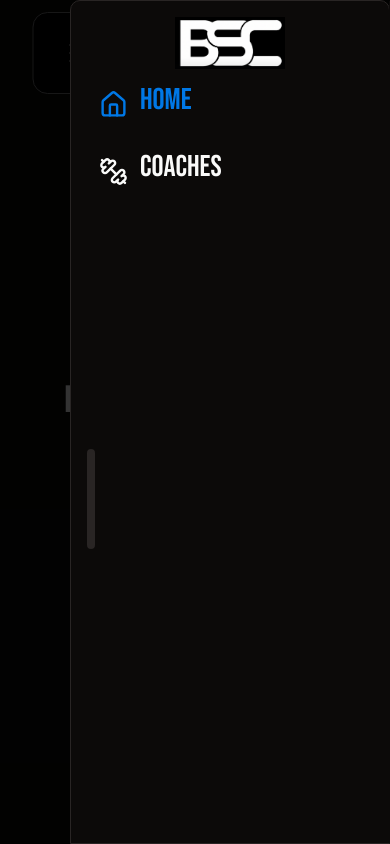
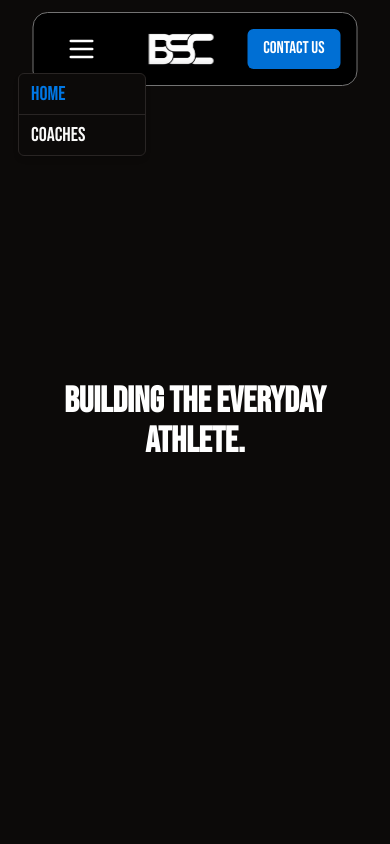
Before and after one commit to Lucasb0202/bsc-site, a Next.js app: page / in a window 390 px wide. Both pictures are taken after a click on the button 81 px from the left and 53 px from the top of the page. Shown: the top 844 px of the page. Built offline with nearby package versions, Linux system fonts and the light colour scheme.

Commit message:
mobile nav change

```diff
--- a/components/navigation/navbar.tsx
+++ b/components/navigation/navbar.tsx
@@ -71,50 +71,33 @@ const Navbar = () => {
         pathname === '/' ? "fixed left-1/2 transform -translate-x-1/2" : "sticky mx-auto"
       )}>
         <div className="lg:hidden">
-          <Drawer direction="right">
-            <DrawerTrigger className="px-4 py-2">
-                <Menu size={32} />
-            </DrawerTrigger>
-            <DrawerContent>
-              <DrawerHeader>
-                <DrawerTitle className="flex justify-center">
-                  <Image
-                    src="/bsc-logo.png"
-                    alt="BSC logo"
-                    width={110}
-                    height={0}
-                  />
-                </DrawerTitle>
-              </DrawerHeader>
-              <div className="flex flex-col">
+          <DropdownMenu modal={false}>
+            <DropdownMenuTrigger className="flex justify-center items-center">
+              <Button variant="ghost">
+                <Menu size={32}/>
+              </Button>
+            </DropdownMenuTrigger>
+            <DropdownMenuContent>
               {navItems.map((item, index) => {
                 const isActive = item.path === pathname;
 
-                  return(
+                return (
                   <>
+                    <DropdownMenuItem>
                       <Link
                         key={item.path}
                         href={item.path}
-                        className={`${isActive ? "text-[#0078e6] mb-6": "mb-6"}`}
+                        className={`hover:text-[#0078e6] ${isActive ? "text-[#0078e6]": ""}`}
                       >
-                        <DrawerClose>
-                          <Button variant="ghost">
-                            <div className="flex text-[30px] ">
-                              <span className="px-3">{item.icon}</span>
-                              <span>{item.name}</span>
-                            </div>
-                          </Button>
-                        </DrawerClose>
-                        {/* <div className="space-y-1.5">
-                          <Separator className='bg-blue-500/60 h-[2px]'/>
-                        </div> */}
+                        <p className="text-[20px] md:text-[25px]">{item.name}</p>
                       </Link>
+                    </DropdownMenuItem>
+                    {index != navItems.length - 1 ? <DropdownMenuSeparator /> : <></>}
                   </>
                 )
               })}
-              </div>
-            </DrawerContent>
-          </Drawer>
+            </DropdownMenuContent>
+          </DropdownMenu>
         </div>
         <div className="lg:flex hidden">
           {navItems.map((item, index) => {
```
Lines whose indentation alone changed are shown as unchanged.
